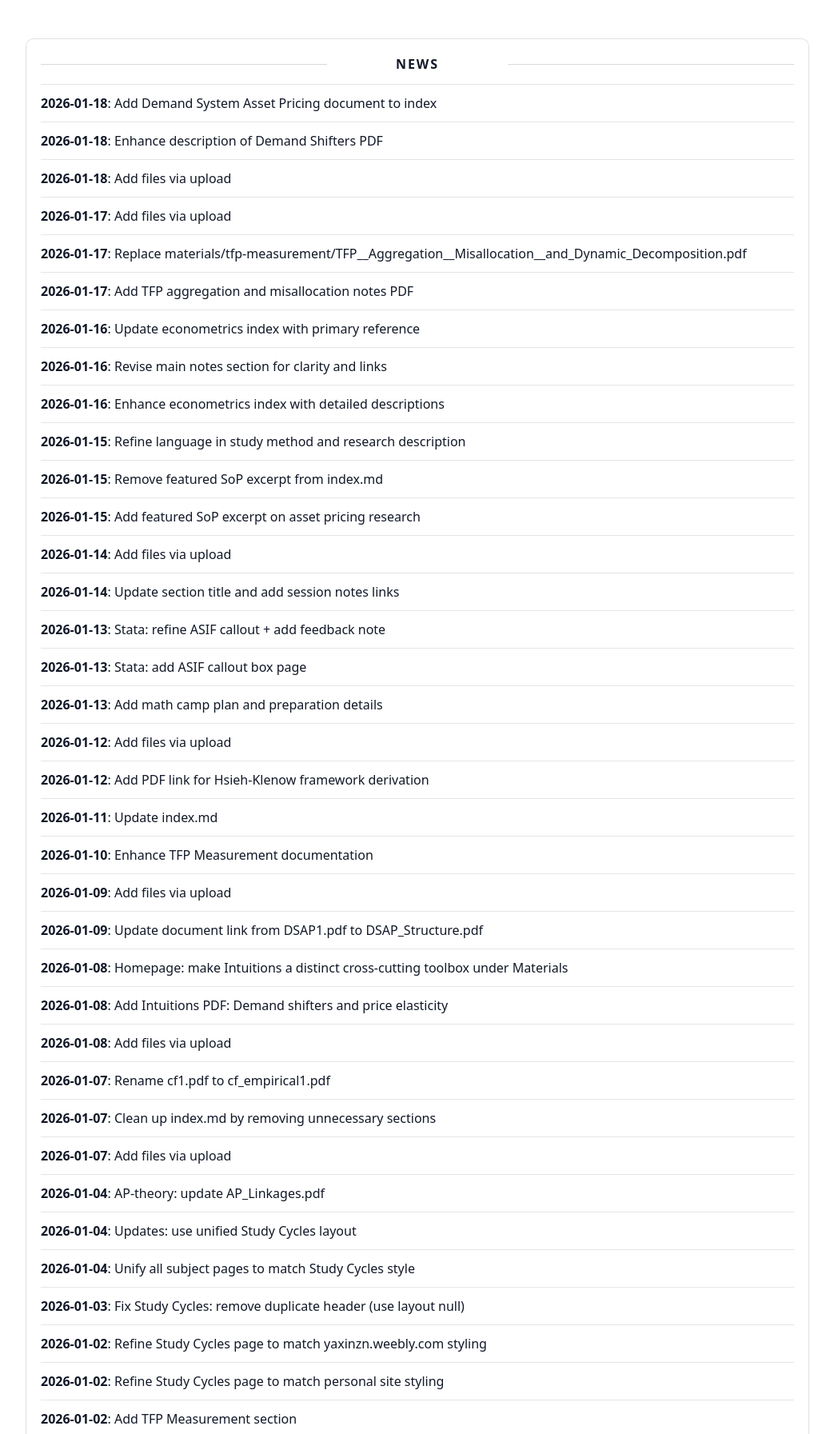
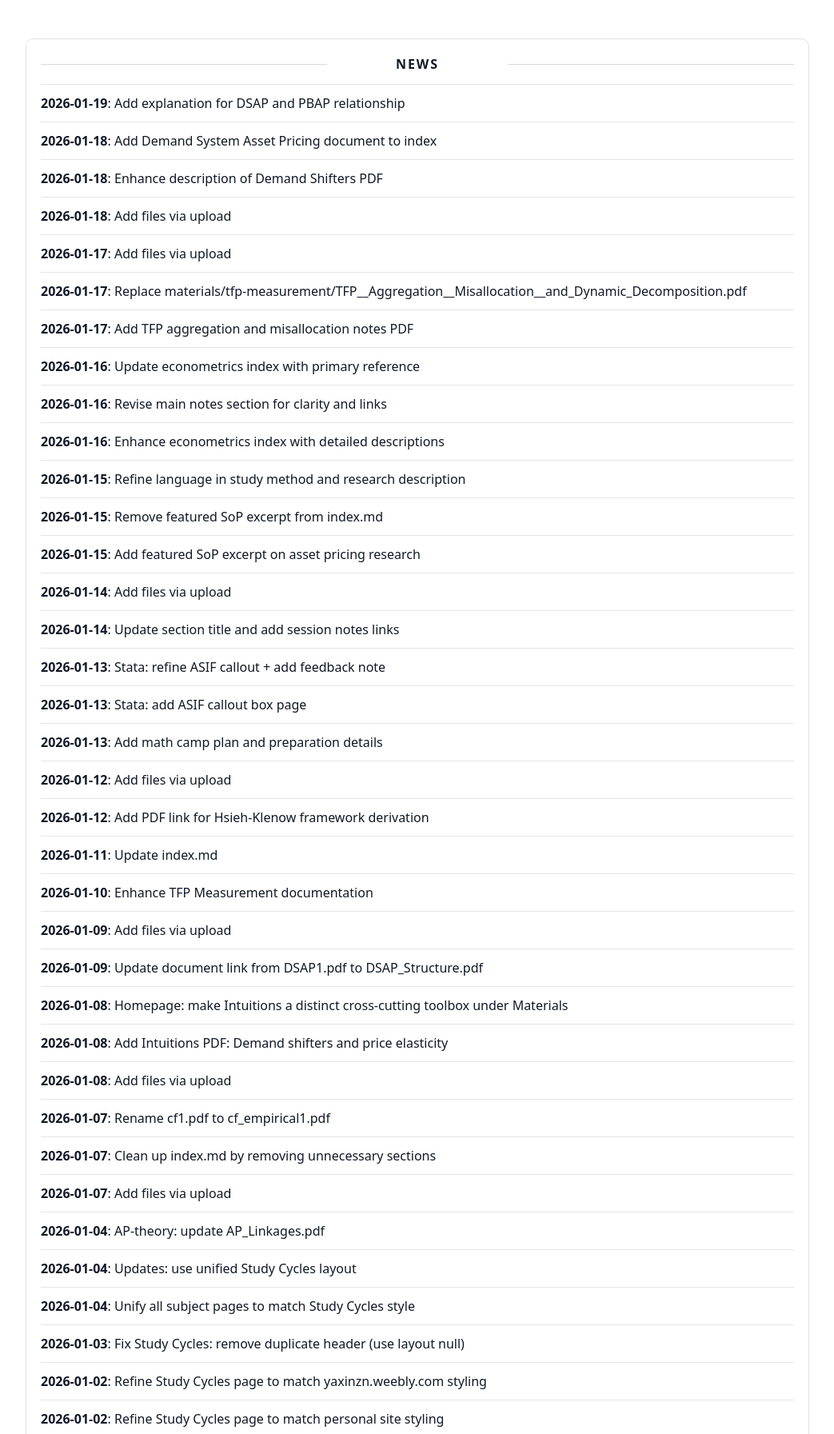
Before and after one commit to yaxinzn/study-archive, a Jekyll site: the page built from updates/index.md, in a window 1280 px wide, cut to the strip 476-2269 px from the top of the page. Shown: the whole strip at 80% size, without its empty margins (118-1161 px from the left). Built offline with Jekyll 4.4.1, drawn with Linux system fonts in a browser that asks for light colours; some of the changed text lies outside the part shown.

Commit message:
chore: update NEWS feed

```diff
--- a/_data/news.yml
+++ b/_data/news.yml
@@ -1,4 +1,7 @@
 # Auto-generated update history (sorted newest -> oldest). Do not edit manually.
+- ts: "1768818397"
+  date: "2026-01-19"
+  title: "Add explanation for DSAP and PBAP relationship"
 - ts: "1768734493"
   date: "2026-01-18"
   title: "Add Demand System Asset Pricing document to index"
```
